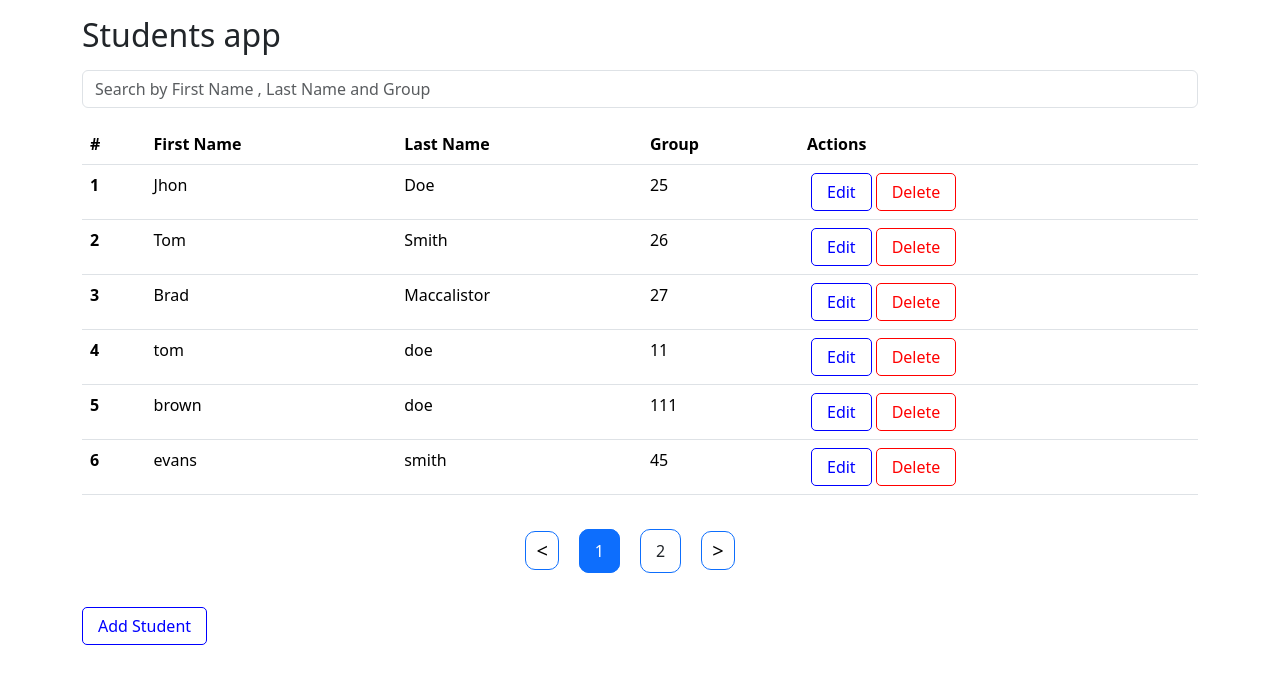
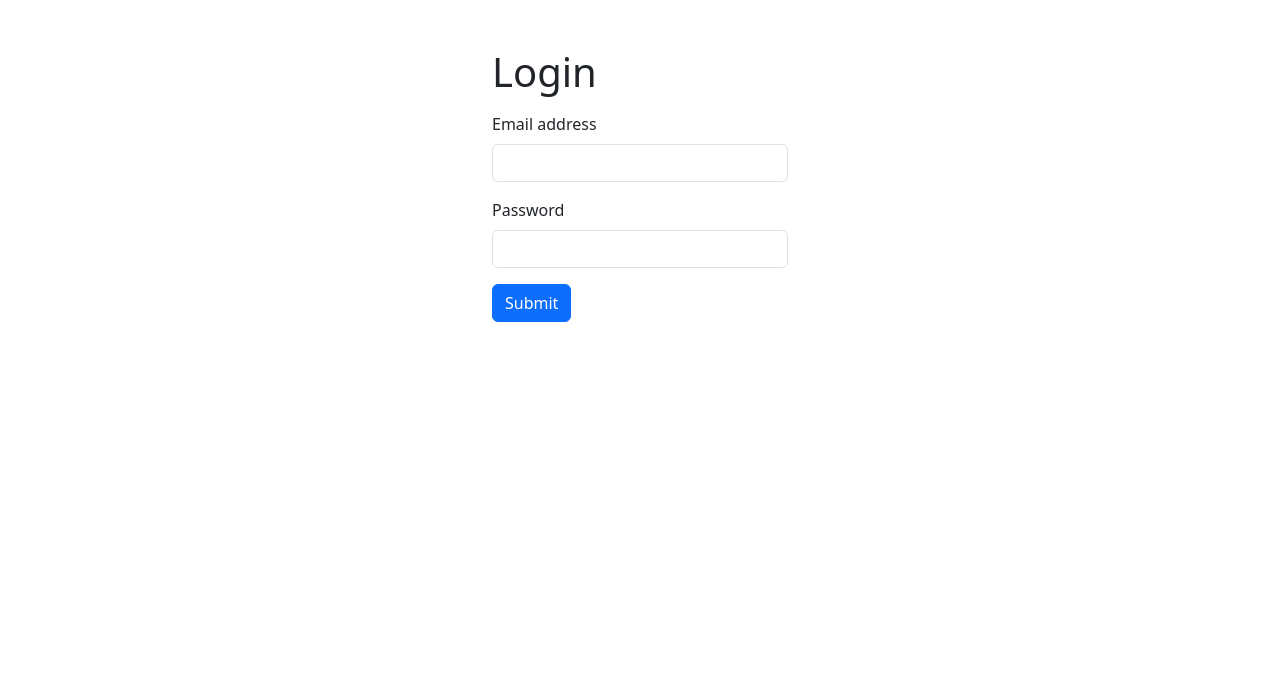
Before and after one commit to Davronn/student-app-react-fc, a React (Vite) app: page /login in a window 1280 px wide. Shown: the top 684 px of the page. Built offline with nearby package versions, Linux system fonts and the light colour scheme; data requests are answered from the project's data file.

Commit message:
crete login page and profile page

```diff
--- a/src/App.jsx
+++ b/src/App.jsx
@@ -2,14 +2,20 @@ import React, { useState } from "react";
 import { StudentProvider } from "./components/UserContext";
 import ExampleComponent from "./components/StudentList";
 import DataContext from "./components/Studentadd";
+import { BrowserRouter as Router, Routes, Route } from "react-router-dom";
+import Login from "./pages/Login";
 
 function App() {
   const [name, setName] = useState("John");
   const [userName, setUserName] = useState("Doe 1222");
   return (
     <StudentProvider value={{ name, userName }}>
-      <ExampleComponent />
-      <DataContext />
+      <Router>
+        <Routes>
+          <Route path="/" element={<ExampleComponent />} />
+          <Route path="/login" element={<Login />} />
+        </Routes>
+      </Router>
     </StudentProvider>
   );
 }
--- /dev/null
+++ b/src/components/Profile.jsx
@@ -0,0 +1,9 @@
+import React from 'react'
+
+function Profile() {
+  return (
+    <h5>Profile</h5>
+  )
+}
+
+export default Profile
--- a/src/components/StudentList.jsx
+++ b/src/components/StudentList.jsx
@@ -5,6 +5,9 @@ import "./Pagination.css";
 import ReactPaginate from "react-paginate";
 import UniversalButton from "./StudentListStyled";
 import Edit from "./EditStyled";
+import Add from "./AddStyled";
+import StudentsAdd from "./Studentadd";
+import Profile from "./Profile";
 
 const reducer = (state, action) => {
   switch (action.type) {
@@ -35,7 +38,6 @@ function StudentList() {
   const [editedFirstName, setEditedFirstName] = useState("");
   const [editedLastName, setEditedLastName] = useState("");
   const [editedGroup, setEditedGroup] = useState("");
-
 
   const [currentPage, setCurrentPage] = useState(0);
   const [itemsPerPage] = useState(6);
@@ -71,9 +73,9 @@ function StudentList() {
     open.style.display = "block";
   };
 
-  const close = ()=> {
+  const close = () => {
     open.style.display = "none";
-  }
+  };
 
   const handleEdit = async () => {
     try {
@@ -100,8 +102,7 @@ function StudentList() {
       setEditStudent(null);
     } catch (error) {
       console.error("Error editing student:", error.message);
-    }
-    finally{
+    } finally {
       close();
     }
   };
@@ -122,7 +123,12 @@ function StudentList() {
 
   return (
     <div className="container">
-      <h2 className="my-3">Students app</h2>
+      <div className="d-flex justify-content-between align-items-center">
+        <h2 className="my-3">Students app</h2>
+        <div className="">
+          <Profile />
+        </div>
+      </div>
       <div className="input-group mb-3">
         <input
           type="text"
@@ -182,7 +188,9 @@ function StudentList() {
         activeClassName={"active"}
       />
 
-
+      <div className="container">
+        <StudentsAdd />
+      </div>
       <div id="modal" className="modall" tabIndex="-1" role="dialog">
         <div className="modal-dialog container w-50 my-5" role="document">
           <div className="modal-content">
@@ -201,7 +209,9 @@ function StudentList() {
             <div className="modal-body">
               <form>
                 <div className="form-group">
-                  <h5 className="text-white" htmlFor="editedFirstName">First Name</h5>
+                  <h5 className="text-white" htmlFor="editedFirstName">
+                    First Name
+                  </h5>
                   <input
                     type="text"
                     className="form-control w-50"
@@ -211,7 +221,9 @@ function StudentList() {
                   />
                 </div>
                 <div className="form-group">
-                  <h5 className="text-white" htmlFor="editedLastName">Last Name</h5>
+                  <h5 className="text-white" htmlFor="editedLastName">
+                    Last Name
+                  </h5>
                   <input
                     type="text"
                     className="form-control w-50"
@@ -221,7 +233,9 @@ function StudentList() {
                   />
                 </div>
                 <div className="form-group">
-                  <h5 className="text-white" htmlFor="editedGroup">Group</h5>
+                  <h5 className="text-white" htmlFor="editedGroup">
+                    Group
+                  </h5>
                   <input
                     type="text"
                     className="form-control w-25"
@@ -242,10 +256,7 @@ function StudentList() {
               >
                 Close
               </Edit>
-              <Edit
-                type="button"
-                onClick={handleEdit}
-              >
+              <Edit type="button" onClick={handleEdit}>
                 Save changes
               </Edit>
             </div>
--- /dev/null
+++ b/src/pages/Login.jsx
@@ -0,0 +1,37 @@
+import React from "react";
+
+function Login() {
+  return (
+    <div className="container w-25 mt-5 ">
+      <h1 className="mb-3">Login</h1>
+      <form>
+        <div class="mb-3">
+          <label for="exampleInputEmail1" class="form-label">
+            Email address
+          </label>
+          <input
+            type="text"
+            class="form-control"
+            id="exampleInputEmail1"
+            aria-describedby="emailHelp"
+          />
+        </div>
+        <div class="mb-3">
+          <label for="exampleInputPassword1" class="form-label">
+            Password
+          </label>
+          <input
+            type="password"
+            class="form-control"
+            id="exampleInputPassword1"
+          />
+        </div>
+        <button type="submit" class="btn btn-primary">
+          Submit
+        </button>
+      </form>
+    </div>
+  );
+}
+
+export default Login;
```
